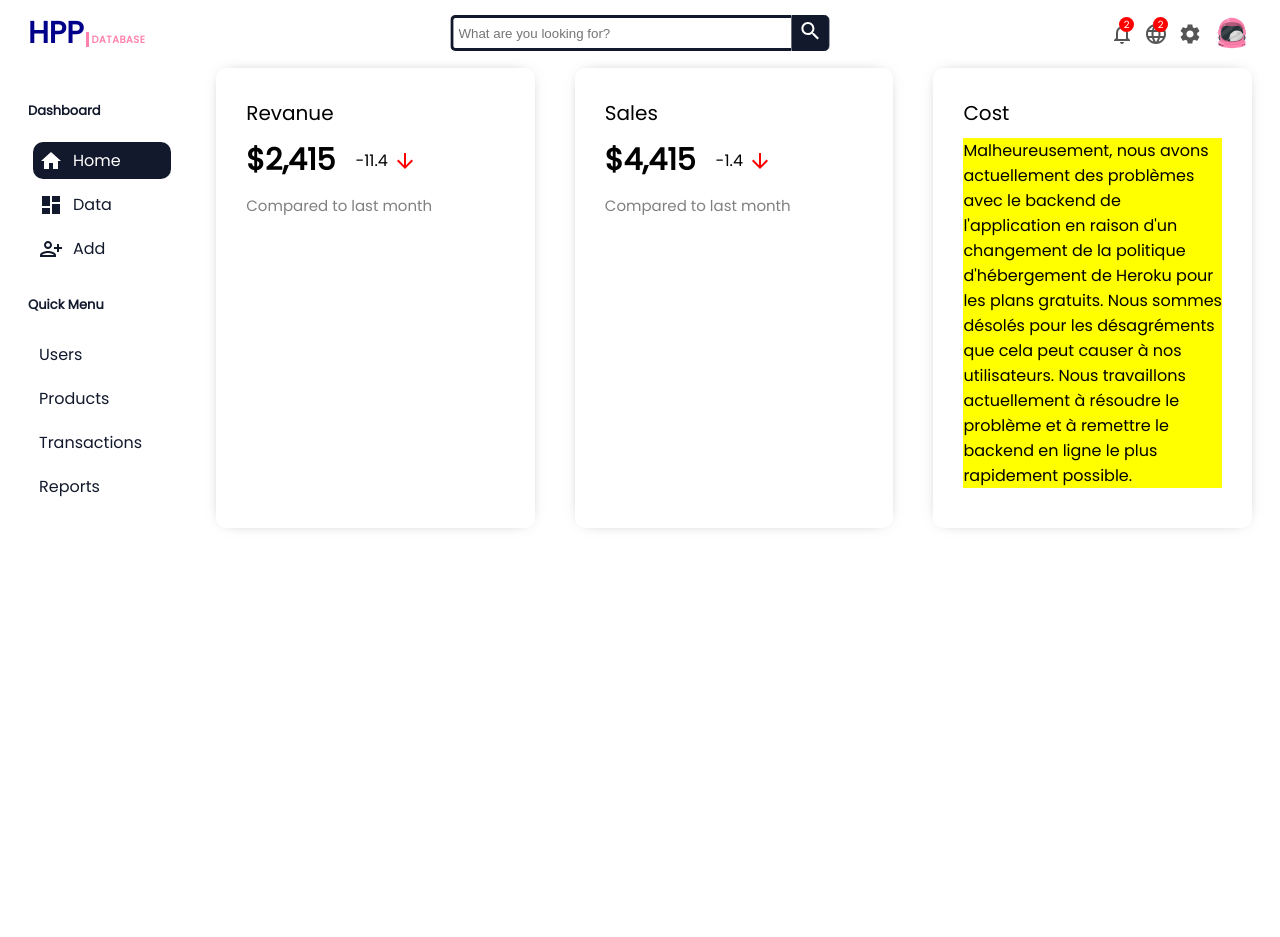
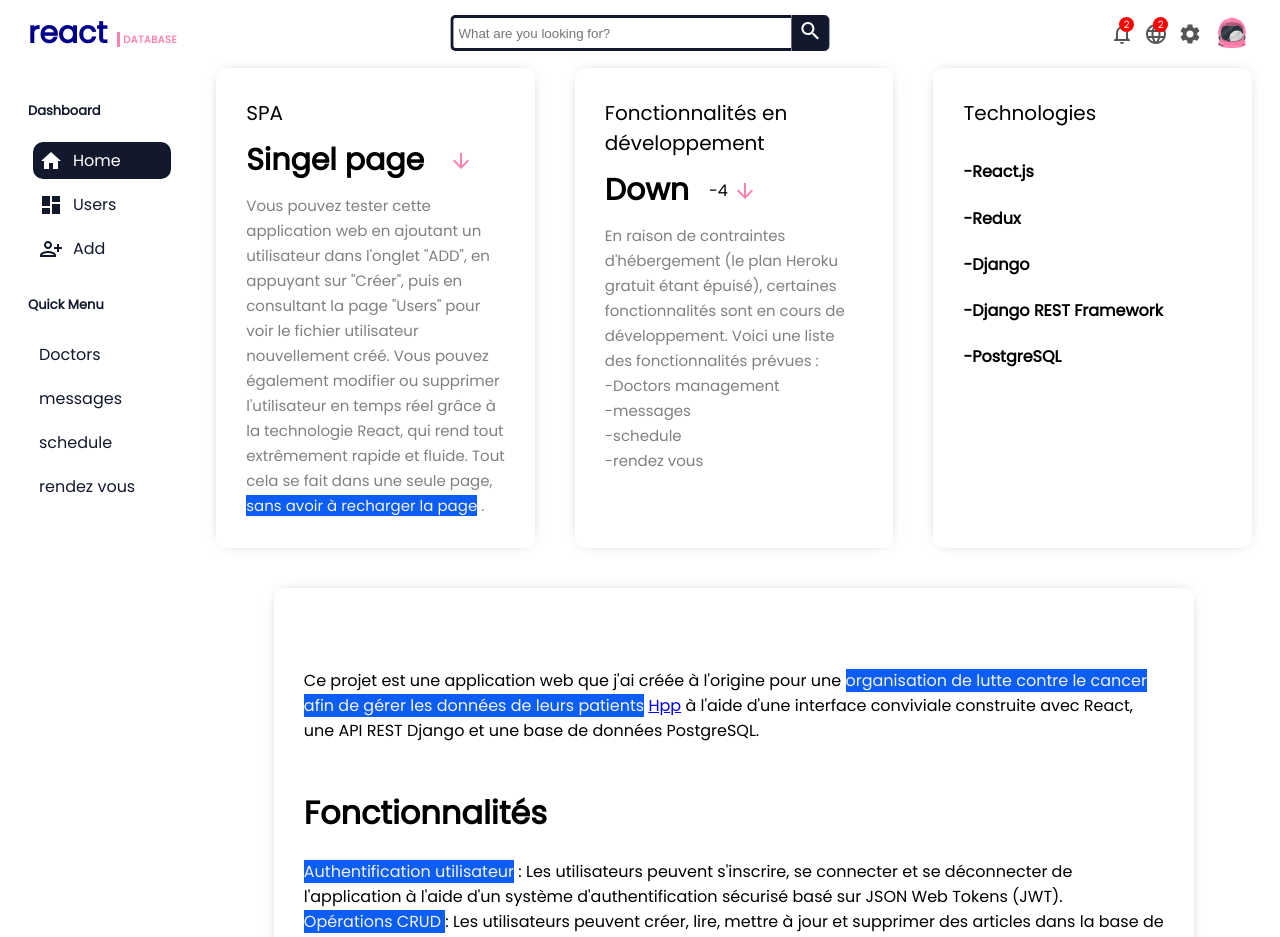
Before and after one commit to adelREDA00/test, a React (Create React App) app: page / in a window 1280 px wide. Shown: the top 937 px of the page. Before the commit the page ends 826 px from the top, so only its background shows below. Built offline with nearby package versions, Linux system fonts and the light colour scheme.

Commit message:
commit message

```diff
--- a/src/component/Featuredinfo.js
+++ b/src/component/Featuredinfo.js
@@ -2,36 +2,71 @@ import ArrowDownwardIcon from '@mui/icons-material/ArrowDownward';
 
 const Featuredinfo = () => {
   return (
+    <div className="all">
+
     <div className="featured">
     <div className="featuredItem">
-      <span className="featuredTitle">Revanue</span>
+      <span className="featuredTitle">SPA</span>
       <div className="featuredMoneyContainer">
-        <span className="featuredMoney">$2,415</span>
+        <span className="featuredMoney">Singel page</span>
         <span className="featuredMoneyRate">
-          -11.4 <ArrowDownwardIcon  className="featuredIcon negative"/>
+           <ArrowDownwardIcon  className="featuredIcon negative"/>
         </span>
       </div>
-      <span className="featuredSub">Compared to last month</span>
+      <span className="featuredSub">Vous pouvez tester cette application web en ajoutant un utilisateur dans l'onglet "ADD", en appuyant sur "Créer", puis en consultant la page "Users" pour voir le fichier utilisateur nouvellement créé. Vous pouvez également modifier ou supprimer l'utilisateur en temps réel grâce à la technologie React, qui rend tout extrêmement rapide et fluide. Tout cela se fait dans une seule page, <mark>sans avoir à recharger la page</mark> .</span>
     </div>
     <div className="featuredItem">
-      <span className="featuredTitle">Sales</span>
+      <span className="featuredTitle">Fonctionnalités en développement</span>
       <div className="featuredMoneyContainer">
-        <span className="featuredMoney">$4,415</span>
+        <span className="featuredMoney">Down</span>
         <span className="featuredMoneyRate">
-          -1.4 <ArrowDownwardIcon className="featuredIcon negative"/>
+          -4 <ArrowDownwardIcon className="featuredIcon negative"/>
         </span>
       </div>
-      <span className="featuredSub">Compared to last month</span>
+      <span className="featuredSub">En raison de contraintes d'hébergement (le plan Heroku gratuit étant épuisé), certaines fonctionnalités sont en cours de développement. Voici une liste des fonctionnalités prévues : <br />
+      -Doctors management <br />
+      -messages <br />
+      -schedule <br />
+      -rendez vous
+      </span>
     </div>
     <div className="featuredItem">
-      <span className="featuredTitle">Cost</span>
+      <span className="featuredTitle">Technologies </span>
       <div className="featuredMoneyContainer">
-        <mark>Malheureusement, nous avons actuellement des problèmes avec le backend de l'application en raison d'un changement de la politique d'hébergement de Heroku pour les plans gratuits. Nous sommes désolés pour les désagréments que cela peut causer à nos utilisateurs. Nous travaillons actuellement à résoudre le problème et à remettre le backend en ligne le plus rapidement possible.</mark>
+        <div className="fifa">
+        <h4 >  -React.js</h4>
+        <h4 >   -Redux</h4>
+      <h4 >   -Django</h4>
+      <h4 >   -Django REST Framework </h4>
+      <h4 >   -PostgreSQL</h4>
+        </div>
+
+
       </div>
+
 
     </div>
 
+
   </div>
+  <div className="test" >
+  <br />
+  <br />
+  Ce projet est une application web que j'ai créée à l'origine pour une <mark>organisation de lutte contre le cancer afin de gérer les données de leurs patients</mark>  <a href="https://www.facebook.com/profile.php?id=100078928476735&mibextid=ZbWKwL" target="_blank" rel="noreferrer" >Hpp</a>  à l'aide d'une interface conviviale construite avec React, une API REST Django et une base de données PostgreSQL.
+ <br /><br />
+ <h1>Fonctionnalités</h1>
+
+ <mark> Authentification utilisateur</mark> : Les utilisateurs peuvent s'inscrire, se connecter et se déconnecter de l'application à l'aide d'un système d'authentification sécurisé basé sur JSON Web Tokens (JWT). <br />
+ <mark>Opérations CRUD </mark>: Les utilisateurs peuvent créer, lire, mettre à jour et supprimer des articles dans la base de données à l'aide d'une interface simple et intuitive qui met automatiquement à jour l'interface utilisateur en temps réel.<br />
+<mark>Recherche et filtrage</mark>
+ : Les utilisateurs peuvent rechercher et filtrer des articles dans la base de données en fonction de différents critères, tels que le nom, la date et la catégorie, à l'aide d'un puissant système de recherche et de filtrage qui exploite l'ORM de Django.<br />
+<mark>Pagination </mark>
+: Les utilisateurs peuvent parcourir les articles dans la base de données à l'aide d'un système de pagination qui leur permet de naviguer entre différentes pages de résultats.
+<br />
+<mark>Gestion des erreurs</mark>
+ : L'application gère les erreurs de manière élégante et affiche des messages informatifs aux utilisateurs en cas d'entrées invalides ou d'erreurs serveur.
+ </div>
+     </div>
   )
 }
 
--- a/src/component/SideBar.js
+++ b/src/component/SideBar.js
@@ -33,7 +33,7 @@ function SideBar() {
           <Link className='link' to="/data">
           <li onClick={active} className="sidebarListItem">
           <DashboardIcon />
-             <span>Data</span>
+             <span>Users</span>
           </li>
           </Link>
           <Link className='link' to="/newuser">
@@ -51,22 +51,22 @@ function SideBar() {
 
             <li onClick={active} className="sidebarListItem">
 
-              Users
+
+            Doctors
             </li>
 
 
             <li onClick={active} className="sidebarListItem">
-
-              Products
+            messages
             </li>
 
           <li onClick={active} className="sidebarListItem">
 
-            Transactions
+          schedule
           </li>
           <li onClick={active} className="sidebarListItem">
 
-            Reports
+          rendez vous
           </li>
         </ul>
       </div>
--- a/src/component/TopBar.js
+++ b/src/component/TopBar.js
@@ -15,7 +15,7 @@ const TopBar = ({childToParent}) => {
     <div className="topbar">
     <div className="topbarWrapper">
       <div className="topLeft">
-        <span className="logo">HPP<small>DATABASE</small></span>
+        <span className="logo">react <small> DATABASE</small></span>
         <div className="wrap">
    <div className="search">
       <input type="text" onChange={search} className="searchTerm" placeholder="What are you looking for?"/>
--- a/src/index.scss
+++ b/src/index.scss
@@ -193,6 +193,24 @@ body{
   display: flex;
   justify-content: space-between;
 }
+.all{
+  display: flex;
+  flex-direction: column;
+  gap: 40px;
+}
+.test{
+  width: 80%;
+  margin: 0 auto;
+  border-radius: 10px;
+  cursor: pointer;
+  -webkit-box-shadow: 0px 0px 15px -10px rgba(0, 0, 0, 0.75);
+  box-shadow: 0px 0px 15px -10px rgba(0, 0, 0, 0.75);
+  padding: 30px;
+}
+mark{
+  background-color: $blue;
+  color: #f3f3f3;
+}
 
 .featuredItem {
   flex: 1;
@@ -232,7 +250,7 @@ body{
 }
 
 .featuredIcon.negative{
-    color: red;
+    color: $pink;
 }
 
 .featuredSub{
```
